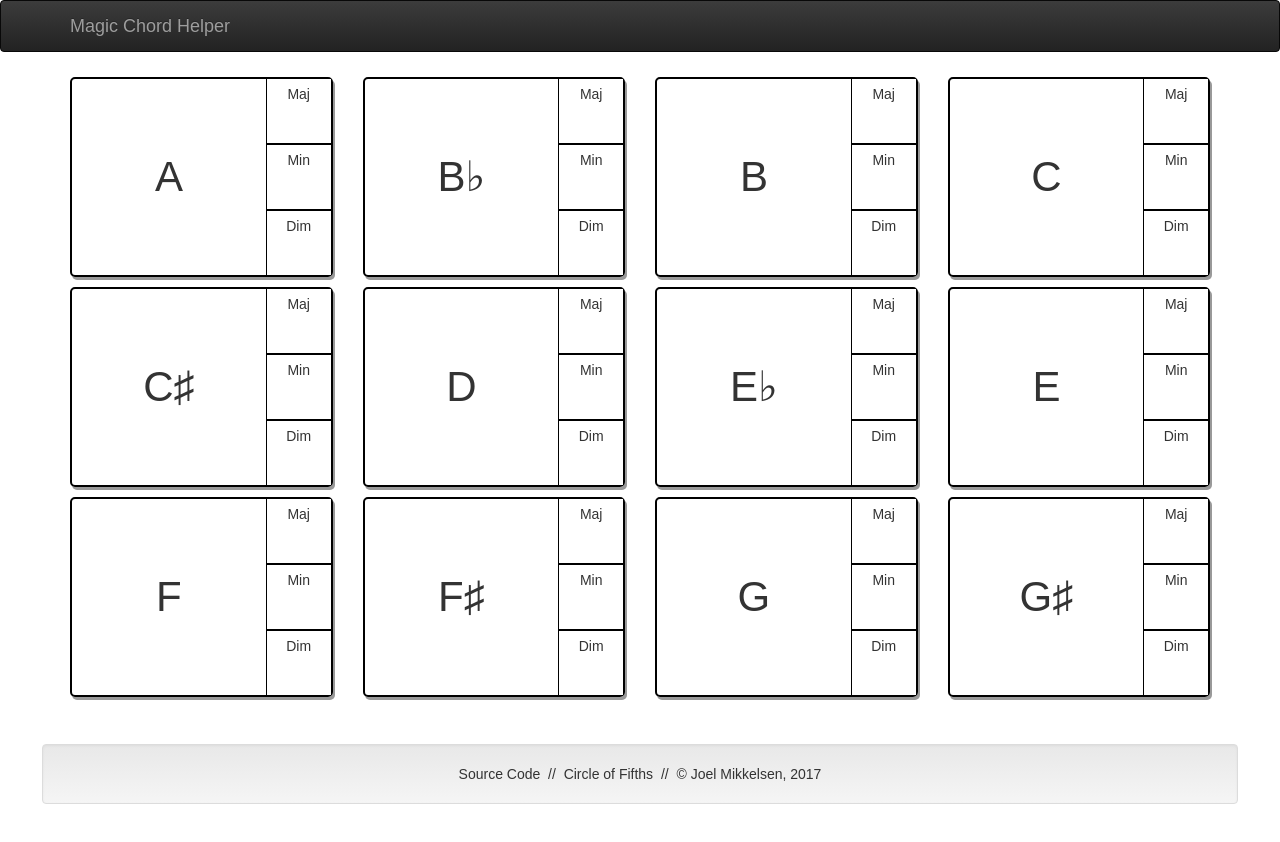
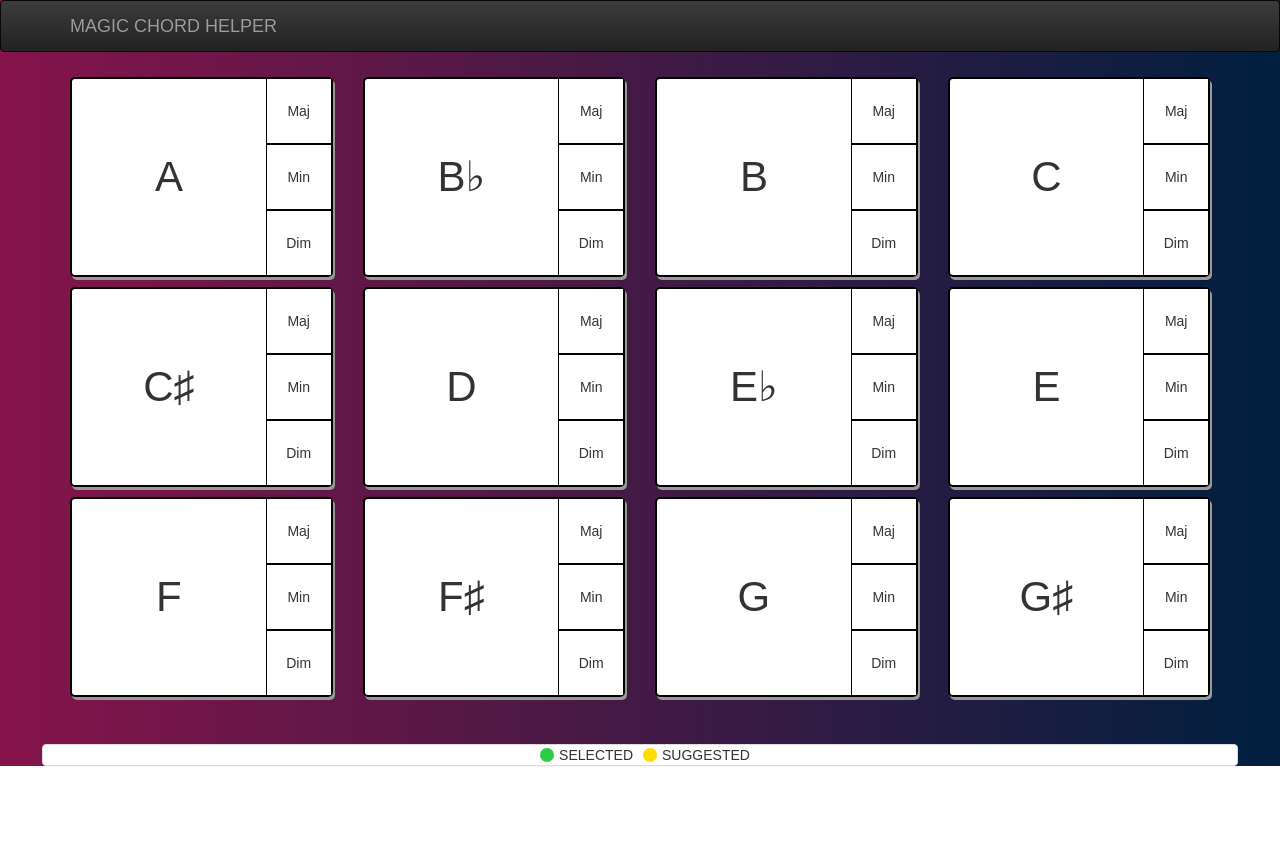
Before and after one commit to jacksonConrad/magic-chord-helper, a React (Create React App) app: page / in a window 1280 px wide. Shown: the top 842 px of the page. After the commit the page ends 808 px from the top, so only its background shows below. Built offline with nearby package versions, Linux system fonts and the light colour scheme.

Commit message:
front-end polish, cleanup

```diff
--- a/src/App.css
+++ b/src/App.css
@@ -1,5 +1,7 @@
 .App {
-  text-align: center; }
+  text-align: center;
+  background-image: linear-gradient(-90deg, #001f3f, #85144b);
+  height: 100%; }
 
 .App-logo {
   animation: App-logo-spin infinite 20s linear;
@@ -33,11 +35,12 @@
     border: solid 2px black;
     border-radius: 5px;
     margin: 5px 0;
+    background-color: #fff;
     box-shadow: 2px 3px #999; }
     .chord-grid .chord.active {
-      background-color: limegreen; }
+      background-color: #2ECC40; }
     .chord-grid .chord.suggested {
-      background-color: yellow; }
+      background-color: #FFDC00; }
     .chord-grid .chord::after {
       clear: both; }
     .chord-grid .chord .chord-display {
@@ -54,6 +57,7 @@
       background-color: inherit; }
       .chord-grid .chord .mode-selector .major {
         width: 100%;
+        display: flex;
         flex: 1;
         border-left: solid 1px black;
         border-bottom: solid 1px black;
@@ -64,6 +68,7 @@
           background-color: inherit; }
       .chord-grid .chord .mode-selector .minor {
         width: 100%;
+        display: flex;
         flex: 1;
         border-left: solid 1px black;
         border-top: solid 1px black;
@@ -75,6 +80,7 @@
           background-color: inherit; }
       .chord-grid .chord .mode-selector .diminished {
         width: 100%;
+        display: flex;
         flex: 1;
         border-left: solid 1px black;
         border-top: solid 1px black;
@@ -85,6 +91,7 @@
           background-color: inherit; }
       .chord-grid .chord .mode-selector .mode-display {
         flex: 1;
+        flex-direction: column;
         justify-content: center;
         align-self: center; }
 
@@ -96,3 +103,13 @@
 
 .footer {
   margin: 3em; }
+  .footer .swatch {
+    height: 1em;
+    width: 1em;
+    border-radius: 50%;
+    display: inline-block;
+    margin: 0 5px -2px 10px; }
+    .footer .swatch.green {
+      background-color: #2ECC40; }
+    .footer .swatch.yellow {
+      background-color: #FFDC00; }
--- a/src/App.scss
+++ b/src/App.scss
@@ -1,5 +1,11 @@
+$green: #2ECC40;
+$limegreen: #01FF70;
+$yellow: #FFDC00;
+
 .App {
   text-align: center;
+  background-image: linear-gradient(-90deg, #001f3f, #85144b);
+  height: 100%;
 }
 
 .App-logo {
@@ -37,14 +43,16 @@
     border: solid 2px black;
     border-radius: 5px;
     margin: 5px 0;
+    background-color: #fff;
     box-shadow: 2px 3px #999;
 
     &.active {
-      background-color: limegreen;
+      // background-color: limegreen;
+      background-color: $green;
     }
 
     &.suggested {
-      background-color: yellow;
+      background-color: $yellow;
     }
 
     &::after {
@@ -67,6 +75,7 @@
       background-color: inherit;
       .major {
         width: 100%;
+        display: flex;
         flex: 1;
         border-left: solid 1px black;
         border-bottom: solid 1px black;
@@ -79,6 +88,7 @@
       }
       .minor {
         width: 100%;
+        display: flex;
         flex: 1;
         border-left: solid 1px black;
         border-top: solid 1px black;
@@ -92,6 +102,7 @@
       }
       .diminished {
         width: 100%;
+        display: flex;
         flex: 1;
         border-left: solid 1px black;
         border-top: solid 1px black;
@@ -104,6 +115,7 @@
       }
       .mode-display {
         flex: 1;
+        flex-direction: column;
         justify-content: center;
         align-self: center;
       }
@@ -123,4 +135,17 @@
 
 .footer {
   margin: 3em;
+  .swatch {
+    height: 1em;
+    width: 1em;
+    border-radius: 50%;
+    display: inline-block;
+    margin: 0 5px -2px 10px;
+    &.green {
+      background-color: $green;
+    }
+    &.yellow {
+      background-color: $yellow;
+    }
+  }
 }
--- a/src/Components/DiminishedSelector.js
+++ b/src/Components/DiminishedSelector.js
@@ -13,7 +13,7 @@ class DiminishedSelector extends Component {
       active = 'selected';
     }
     return (
-      <div className={'diminished ' + active } onClick={ this.handleClick }>Dim</div>
+      <div className={'diminished mode-display ' + active } onClick={ this.handleClick }>Dim</div>
     )
   }
 }
--- a/src/Components/MinorSelector.js
+++ b/src/Components/MinorSelector.js
@@ -13,7 +13,7 @@ class MinorSelector extends Component {
       active = 'selected';
     }
     return (
-      <div className={'minor ' + active } onClick={ this.handleClick }>Min</div>
+      <div className={'minor mode-display ' + active } onClick={ this.handleClick }>Min</div>
     )
   }
 }
--- a/src/Containers/ChordGrid.js
+++ b/src/Containers/ChordGrid.js
@@ -9,22 +9,6 @@ class ChordGrid extends Component {
     this.state = {
       allChords: [ 'a', 'a#', 'b', 'c', 'c#', 'd', 'd#', 'e', 'f', 'f#', 'g', 'g#' ],
       displayChords: ['A', 'B\u266D', 'B', 'C', 'C\u266F', 'D', 'E\u266D', 'E', 'F', 'F\u266F', 'G', 'G\u266F'],
-      tonic: null,
-      chords: {
-        'a' : 0,
-        'a#' : 1,
-        'b' : 2,
-        'c' : 3,
-        'c#' : 4,
-        'd' : 5,
-        'd#' : 6,
-        'e' : 7,
-        'f' : 8,
-        'f#' : 9,
-        'g' : 10,
-        'g#' : 11
-      },
-      chordsInKey: [],
       selectedChords: [0,0,0,0,0,0,0,0,0,0,0,0],
       suggestedChords: [0,0,0,0,0,0,0,0,0,0,0,0]
     }
--- a/src/Containers/Footer.js
+++ b/src/Containers/Footer.js
@@ -1,5 +1,5 @@
 import React, { Component } from 'react'
-import { Well } from 'react-bootstrap'
+import { Panel } from 'react-bootstrap'
 
 class Footer extends Component {
 
@@ -9,12 +9,21 @@ class Footer extends Component {
   }
 
   render() {
+    const footer =  <div>
+                      <a href='https://github.com/joeldmikk/songer-react' className="plain-link">SOURCE</a>&nbsp;&nbsp;\\&nbsp;&nbsp;
+                      <a href='https://en.wikipedia.org/wiki/Circle_of_fifths' className="plain-link">CIRCLE OF FIFTHS</a>&nbsp;&nbsp;\\&nbsp;&nbsp;
+                      <a href='http://www.joelmikkelsen.com/' className="plain-link">&copy; 2017</a>
+                    </div>
+
     return (
-      <Well className='footer'>
-        <a href='https://github.com/joeldmikk/songer-react' className="plain-link">Source Code</a>&nbsp;&nbsp;//&nbsp;&nbsp;
-        <a href='https://en.wikipedia.org/wiki/Circle_of_fifths' className="plain-link">Circle of Fifths</a>&nbsp;&nbsp;//&nbsp;&nbsp;
-        <a href='http://www.joelmikkelsen.com/' className="plain-link">&copy; Joel Mikkelsen, 2017</a><br/>
-      </Well>
+    <div>
+      <Panel className='footer' footer={footer}>
+        <div className='color-swatches-wrap'>
+          <div class="green swatch"></div>SELECTED
+          <div class="yellow swatch"></div>SUGGESTED
+        </div>
+      </Panel>
+    </div>
     )
   }
 }
--- a/src/Containers/NavbarContainer.js
+++ b/src/Containers/NavbarContainer.js
@@ -7,7 +7,7 @@ class NavbarContainer extends Component {
       <Navbar inverse collapseOnSelect>
         <Navbar.Header>
           <Navbar.Brand>
-            <a href="/">Magic Chord Helper</a>
+            <a href="/">MAGIC CHORD HELPER</a>
           </Navbar.Brand>
           <Navbar.Toggle />
         </Navbar.Header>
--- a/src/index.js
+++ b/src/index.js
@@ -1,18 +1,9 @@
 import React from 'react';
 import ReactDOM from 'react-dom';
-// import { Provider } from 'react-redux'
-// import { createStore } from 'redux'
-// import { routerMiddleware } from 'react-router-redux'
-// import thunk from 'redux-thunk'
-// import initialState from './Reducers/initialState'
-
 import './index.css';
 import App from './App';
-import registerServiceWorker from './registerServiceWorker';
 
 ReactDOM.render(
   <App />,
   document.getElementById('root')
 );
-
-registerServiceWorker();
--- a/src/registerServiceWorker.js
+++ /dev/null
@@ -1,108 +0,0 @@
-// In production, we register a service worker to serve assets from local cache.
-
-// This lets the app load faster on subsequent visits in production, and gives
-// it offline capabilities. However, it also means that developers (and users)
-// will only see deployed updates on the "N+1" visit to a page, since previously
-// cached resources are updated in the background.
-
-// To learn more about the benefits of this model, read https://goo.gl/KwvDNy.
-// This link also includes instructions on opting out of this behavior.
-
-const isLocalhost = Boolean(
-  window.location.hostname === 'localhost' ||
-    // [::1] is the IPv6 localhost address.
-    window.location.hostname === '[::1]' ||
-    // 127.0.0.1/8 is considered localhost for IPv4.
-    window.location.hostname.match(
-      /^127(?:\.(?:25[0-5]|2[0-4][0-9]|[01]?[0-9][0-9]?)){3}$/
-    )
-);
-
-export default function register() {
-  if (process.env.NODE_ENV === 'production' && 'serviceWorker' in navigator) {
-    // The URL constructor is available in all browsers that support SW.
-    const publicUrl = new URL(process.env.PUBLIC_URL, window.location);
-    if (publicUrl.origin !== window.location.origin) {
-      // Our service worker won't work if PUBLIC_URL is on a different origin
-      // from what our page is served on. This might happen if a CDN is used to
-      // serve assets; see https://github.com/facebookincubator/create-react-app/issues/2374
-      return;
-    }
-
-    window.addEventListener('load', () => {
-      const swUrl = `${process.env.PUBLIC_URL}/service-worker.js`;
-
-      if (!isLocalhost) {
-        // Is not local host. Just register service worker
-        registerValidSW(swUrl);
-      } else {
-        // This is running on localhost. Lets check if a service worker still exists or not.
-        checkValidServiceWorker(swUrl);
-      }
-    });
-  }
-}
-
-function registerValidSW(swUrl) {
-  navigator.serviceWorker
-    .register(swUrl)
-    .then(registration => {
-      registration.onupdatefound = () => {
-        const installingWorker = registration.installing;
-        installingWorker.onstatechange = () => {
-          if (installingWorker.state === 'installed') {
-            if (navigator.serviceWorker.controller) {
-              // At this point, the old content will have been purged and
-              // the fresh content will have been added to the cache.
-              // It's the perfect time to display a "New content is
-              // available; please refresh." message in your web app.
-              console.log('New content is available; please refresh.');
-            } else {
-              // At this point, everything has been precached.
-              // It's the perfect time to display a
-              // "Content is cached for offline use." message.
-              console.log('Content is cached for offline use.');
-            }
-          }
-        };
-      };
-    })
-    .catch(error => {
-      console.error('Error during service worker registration:', error);
-    });
-}
-
-function checkValidServiceWorker(swUrl) {
-  // Check if the service worker can be found. If it can't reload the page.
-  fetch(swUrl)
-    .then(response => {
-      // Ensure service worker exists, and that we really are getting a JS file.
-      if (
-        response.status === 404 ||
-        response.headers.get('content-type').indexOf('javascript') === -1
-      ) {
-        // No service worker found. Probably a different app. Reload the page.
-        navigator.serviceWorker.ready.then(registration => {
-          registration.unregister().then(() => {
-            window.location.reload();
-          });
-        });
-      } else {
-        // Service worker found. Proceed as normal.
-        registerValidSW(swUrl);
-      }
-    })
-    .catch(() => {
-      console.log(
-        'No internet connection found. App is running in offline mode.'
-      );
-    });
-}
-
-export function unregister() {
-  if ('serviceWorker' in navigator) {
-    navigator.serviceWorker.ready.then(registration => {
-      registration.unregister();
-    });
-  }
-}
```
Also changed, not shown: src/keyMatrix.txt, 1 other file (tests, documents, lock files or other folders).
